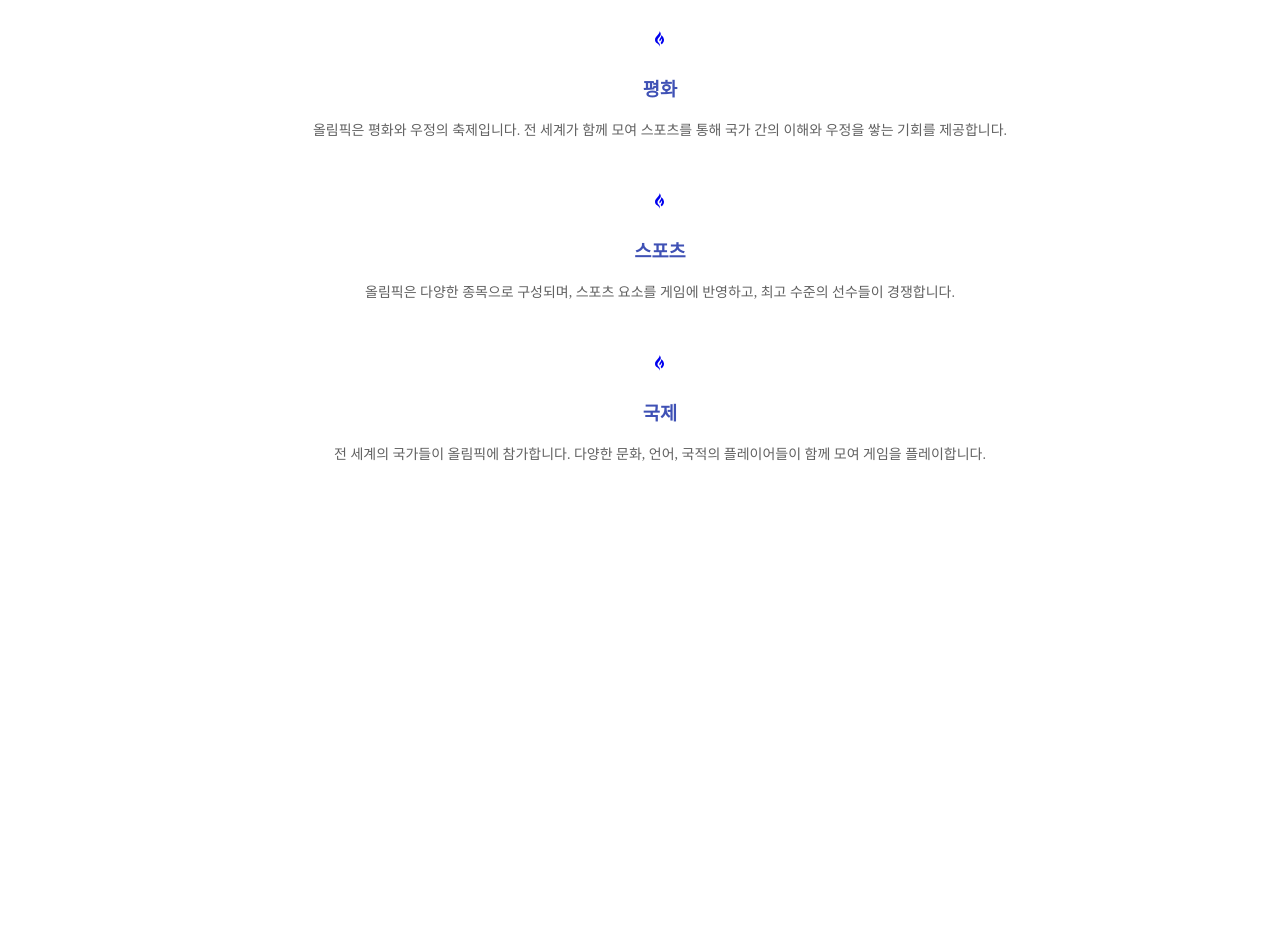
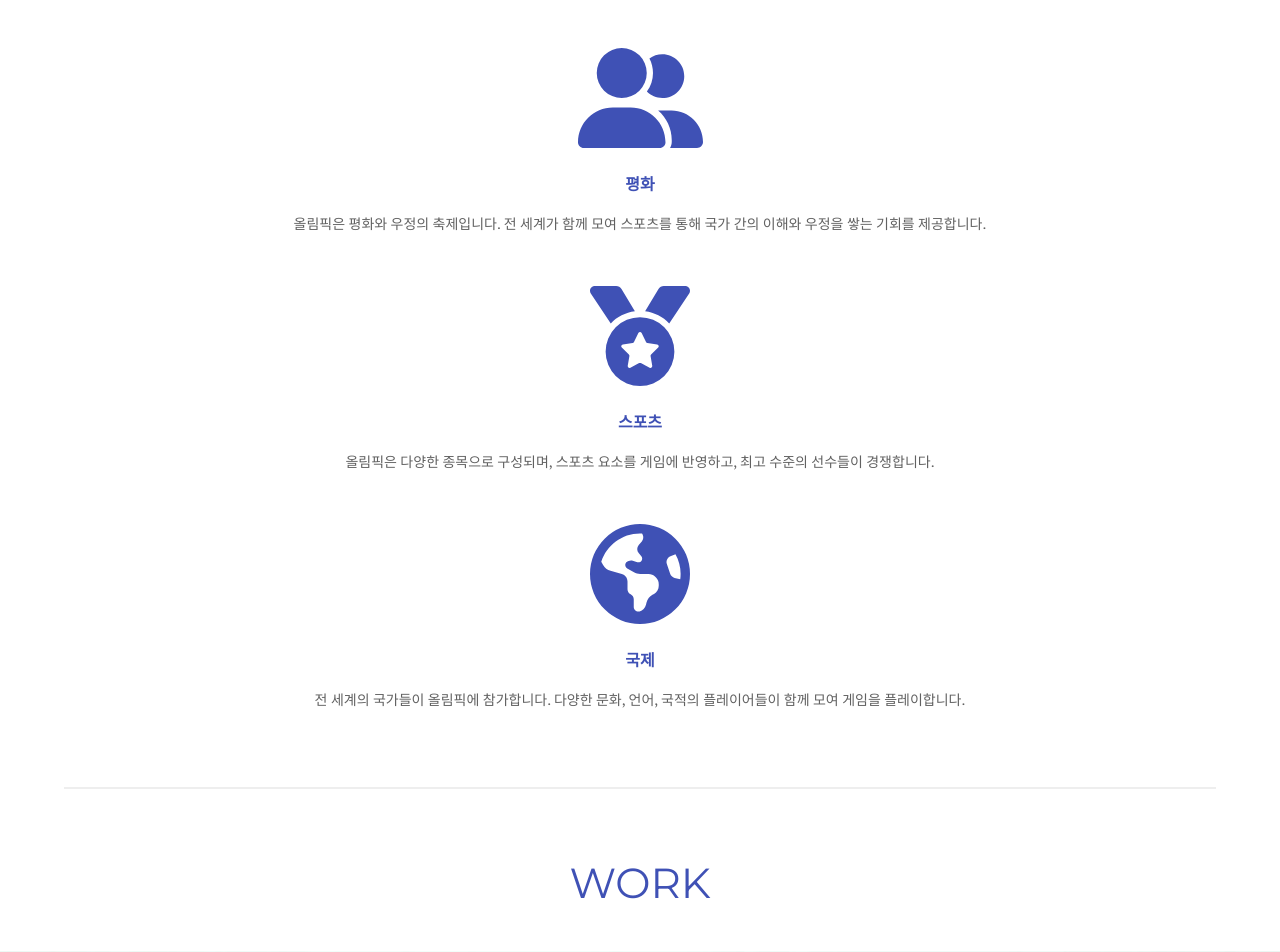
Before and after one commit to NewBean0312/pyeongchang2018-website-ts-code, a React (Create React App) app: page / in a window 1280 px wide. Shown: the part 1060-2012 px from the top of the page. Before the commit the page ends 1541 px from the top, so only its background shows below. Built offline with nearby package versions, Linux system fonts and the light colour scheme.

Commit message:
Work Section 작업

```diff
--- a/public/index.html
+++ b/public/index.html
@@ -1,5 +1,5 @@
 <!DOCTYPE html>
-<html lang="en">
+<html lang="ko">
   <head>
     <meta charset="utf-8" />
     <meta name="viewport" content="width=device-width, initial-scale=1" />
@@ -9,6 +9,7 @@
       content="Web site created using create-react-app"
     />
     <link rel="stylesheet" href="./nomalize.css">
+    <link rel="stylesheet" href="./reset.css">
     <title>React App</title>
   </head>
   <body>
--- a/public/nomalize.css
+++ b/public/nomalize.css
@@ -345,12 +345,3 @@ summary {
 template {
   display: none;
 }
-
-/* custom */
-a {
-  text-decoration: none;
-}
-
-li {
-  list-style: none;
-}
--- /dev/null
+++ b/public/reset.css
@@ -0,0 +1,70 @@
+/* 웹폰트 CSS */
+@import url('https://fonts.googleapis.com/css?family=Montserrat|PT+Serif');
+
+/* CSS 초기화 */
+html, body, div, span, object, iframe, h1, h2, h3, h4, h5, h6, p, blockquote, pre, abbr, address, cite, code, del, dfn, em, img, ins, kbd, q, samp, small, strong, sub, sup, var, b, i, dl, dt, dd, ol, ul, li, fieldset, form, label, legend, table, caption, tbody, tfoot, thead, tr, th, td, article, aside, canvas, details, figcaption, figure, footer, header, hgroup, menu, nav, section, summary, time, mark, audio, video{
+margin:0;
+padding:0;
+border:0;
+outline:0;
+font-size:100%;
+vertical-align:baseline;
+background:transparent;
+}
+
+body{
+font-family:'Montserrat',DroidSans,AppleSDGothicNeo,Sans-serif,Helvetica;
+line-height:1;
+}
+
+article,aside,details,figcaption,figure, footer,header,hgroup,menu,nav,section{
+display:block;
+}
+
+nav ul, li{
+list-style:none;
+}
+
+a{
+margin:0;
+padding:0;
+font-size:100%;
+vertical-align:baseline;
+background:transparent;
+text-decoration:none;
+}
+
+img{
+vertical-align:top;
+}
+
+hr{
+display:block;
+height:2px;
+border:0;
+margin:0;
+padding:0;
+}
+
+input, textarea{
+width:100%;
+margin:0;
+padding:0;
+border:0;
+border-bottom:1px solid #757575;
+color:#3f51b5;
+font-family:'Montserrat';
+font-size:12px;
+vertical-align:top;
+border-radius:0;
+box-sizing:content-box;
+appearance:none;
+}
+
+::-moz-input-placeholder, ::-moz-textarea-placeholder{
+color:#3f51b5;
+}
+
+::-webkit-input-placeholder, ::-webkit-textarea-placeholder{
+color:#3f51b5;
+}
--- a/src/components/Promotion.tsx
+++ b/src/components/Promotion.tsx
@@ -3,6 +3,11 @@ import { FontAwesomeIcon } from "@fortawesome/react-fontawesome";
 import { faGripfire } from "@fortawesome/free-brands-svg-icons";
 import "../styles/Main.scss";
 import "../styles/MainContent.scss";
+import {
+  faEarthAmericas,
+  faMedal,
+  faUserGroup,
+} from "@fortawesome/free-solid-svg-icons";
 
 const Promotion = () => {
   return (
@@ -11,7 +16,7 @@ const Promotion = () => {
         <ul className="promo-list">
           <li>
             <a href="#none">
-              <FontAwesomeIcon icon={faGripfire} />
+              <FontAwesomeIcon icon={faGripfire} className="promo-logo" />
             </a>
             <h3>올림픽 정신</h3>
             <p>
@@ -21,7 +26,7 @@ const Promotion = () => {
           </li>
           <li>
             <a href="#none">
-              <FontAwesomeIcon icon={faGripfire} />
+              <FontAwesomeIcon icon={faUserGroup} className="promo-logo" />
             </a>
             <h3>평화</h3>
             <p>
@@ -31,7 +36,7 @@ const Promotion = () => {
           </li>
           <li>
             <a href="#none">
-              <FontAwesomeIcon icon={faGripfire} />
+              <FontAwesomeIcon icon={faMedal} className="promo-logo" />
             </a>
             <h3>스포츠</h3>
             <p>
@@ -41,7 +46,7 @@ const Promotion = () => {
           </li>
           <li>
             <a href="#none">
-              <FontAwesomeIcon icon={faGripfire} />
+              <FontAwesomeIcon icon={faEarthAmericas} className="promo-logo" />
             </a>
             <h3>국제</h3>
             <p>
--- /dev/null
+++ b/src/components/Work.tsx
@@ -0,0 +1,78 @@
+import React from "react";
+import "../styles/Main.scss";
+import "../styles/MainContent.scss";
+
+const Work: React.FC = () => {
+  const workListData = [
+    {
+      workName: "Short Track Speed Skating",
+      infoSrc: `${process.env.PUBLIC_URL}/images/s-images/info01.png`,
+      workSrc: `${process.env.PUBLIC_URL}/images/p-images/work01.jpg`,
+    },
+    {
+      workName: "Short Track Speed Skating",
+      infoSrc: `${process.env.PUBLIC_URL}/images/s-images/info02.png`,
+      workSrc: `${process.env.PUBLIC_URL}/images/p-images/work02.jpg`,
+    },
+    {
+      workName: "Short Track Speed Skating",
+      infoSrc: `${process.env.PUBLIC_URL}/images/s-images/info03.png`,
+      workSrc: `${process.env.PUBLIC_URL}/images/p-images/work03.jpg`,
+    },
+    {
+      workName: "Short Track Speed Skating",
+      infoSrc: `${process.env.PUBLIC_URL}/images/s-images/info04.png`,
+      workSrc: `${process.env.PUBLIC_URL}/images/p-images/work04.jpg`,
+    },
+    {
+      workName: "Short Track Speed Skating",
+      infoSrc: `${process.env.PUBLIC_URL}/images/s-images/info05.png`,
+      workSrc: `${process.env.PUBLIC_URL}/images/p-images/work05.jpg`,
+    },
+    {
+      workName: "Short Track Speed Skating",
+      infoSrc: `${process.env.PUBLIC_URL}/images/s-images/info06.png`,
+      workSrc: `${process.env.PUBLIC_URL}/images/p-images/work06.jpg`,
+    },
+    {
+      workName: "Short Track Speed Skating",
+      infoSrc: `${process.env.PUBLIC_URL}/images/s-images/info07.png`,
+      workSrc: `${process.env.PUBLIC_URL}/images/p-images/work07.jpg`,
+    },
+    {
+      workName: "Short Track Speed Skating",
+      infoSrc: `${process.env.PUBLIC_URL}/images/s-images/info08.png`,
+      workSrc: `${process.env.PUBLIC_URL}/images/p-images/work08.jpg`,
+    },
+  ];
+
+  return (
+    <section className="work-section cfixed">
+      <h2 className="sec-tit">WORK</h2>
+      <ul className="work-list">
+        {workListData.map((work, index) => (
+          <li key={index}>
+            <a href="#none">
+              <div className="info">
+                <h3>{work.workName}</h3>
+                <img
+                  src={work.infoSrc}
+                  alt="info01-img"
+                  className={`info-img${index}`}
+                />
+                <span>DEFINITION / SCHEDULE</span>
+              </div>
+              <img
+                src={work.workSrc}
+                alt="work01-img"
+                className={`work-img${index}`}
+              />
+            </a>
+          </li>
+        ))}
+      </ul>
+    </section>
+  );
+};
+
+export default Work;
--- a/src/components/common/Header.tsx
+++ b/src/components/common/Header.tsx
@@ -7,6 +7,7 @@ const Header: React.FC = () => {
     <header className="header cfixed">
       <h1 className="logo">
         <a href="#none">PyeongChang 2018</a>
+      </h1>
       <nav>
         <ul className="gnb">
           <li>
@@ -31,7 +32,6 @@ const Header: React.FC = () => {
         <span></span>
         <span></span>
       </span>
-      </h1>
     </header>
   );
 };
--- a/src/pages/MainPage.tsx
+++ b/src/pages/MainPage.tsx
@@ -3,8 +3,11 @@ import Header from "../components/common/Header";
 import Slider from "../components/Slider";
 import Display from "../components/Display";
 import Promotion from "../components/Promotion";
+import Work from "../components/Work";
+import "../styles/Main.scss";
 
-const MainPage = () => {
+const MainPage:React.FC = () => {
+
   return (
     <>
       <Header />
@@ -12,6 +15,8 @@ const MainPage = () => {
       <div className="content">
         <Display />
         <Promotion />
+        <hr className="divider" />
+        <Work />
       </div>
     </>
   );
--- a/src/styles/Header.scss
+++ b/src/styles/Header.scss
@@ -8,9 +8,10 @@
   .logo {
     float: left;
 
-    .a {
+    a {
       font-size: 26px;
       color: $main-color;
+      font-weight: normal;
     }
   }
 
@@ -45,10 +46,10 @@
       width: 100%;
       height: 2px;
       background-color: $main-color;
-    }
 
-    span:nth-child(2) {
+      &:nth-child(2) {
         margin: 5px 0;
+      }
     }
   }
 }
--- a/src/styles/Main.scss
+++ b/src/styles/Main.scss
@@ -1,3 +1,5 @@
+@import "../assets/color.scss";
+
 $max-width: 1132px;
 
 .container {
@@ -22,6 +24,12 @@ $max-width: 1132px;
   overflow: hidden;
 }
 
+.sec-tit {
+  font-size: 42px;
+  color: $main-color;
+  font-weight: normal;
+}
+
 .divider {
   width: 90%;
   min-width: $max-width;
@@ -29,3 +37,10 @@ $max-width: 1132px;
   margin-top: 77px;
   background-color: #eee;
 }
+
+.m-divider {
+  width: 20px;
+  margin: 0 auto;
+  margin-top: 77px;
+  background-color: $main-color;
+}
--- a/src/styles/MainContent.scss
+++ b/src/styles/MainContent.scss
@@ -1,4 +1,6 @@
 @import "../assets/color.scss";
+
+$max-width: 1132px;
 
 // slider css
 .slider {
@@ -29,10 +31,17 @@
 // promotion css
 .promotion-section {
   margin-top: 68px;
-  .promo-list li {
+
+  .promo-list {
+    li {
       margin-top: 52px;
       text-align: center;
-    i {
+
+      &:first-child {
+        margin-top: 0;
+      }
+
+      .promo-logo {
         font-size: 100px;
         color: $main-color;
       }
@@ -49,8 +58,89 @@
         line-height: 1.5;
       }
     }
-
-  li:first-child {
-    margin-top: 0;
   }
 }
+
+.work-section {
+  margin-top: 73px;
+
+  .sec-tit {
+    width: 90%;
+    max-width: $max-width;
+    margin: 0 auto;
+    margin-bottom: 47px;
+    text-align: center;
+  }
+
+  .work-list {
+    li {
+      width: 100%;
+
+      a {
+        display: block;
+        position: relative;
+        width: 100%;
+        height: 100%;
+
+        .info-img {
+          width: 30px;
+          height: 30px;
+          opacity: 0.86;
+        }
+
+        .info {
+          position: absolute;
+          top: 0;
+          left: 23px;
+          z-index: 20;
+          opacity: 0;
+          transform: all 0.3s;
+
+          h3 {
+            margin-bottom: 8px;
+            font-size: 23px;
+            color: #fff;
+            font-weight: normal;
+          }
+
+          span {
+            font-size: 11px;
+            color: #fff;
+          }
+        }
+
+        &:hover {
+          .info {
+            transform: translateY(23px);
+            opacity: 1;
+          }
+        }
+
+        &::before {
+          content: "";
+          display: block;
+          position: absolute;
+          top: 0;
+          left: 0;
+          z-index: 10;
+          width: 100%;
+          height: 100%;
+          background-color: $main-color;
+          opacity: 0;
+          transition: all 0.2s;
+        }
+
+        &:hover::before {
+          opacity: 0.86;
+        }
+      }
+
+      img {
+        display: block;
+        width: 100%;
+        min-width: 100%;
+        height: auto;
+      }
+    }
+  }
+}
```
Lines whose indentation alone changed are shown as unchanged.
